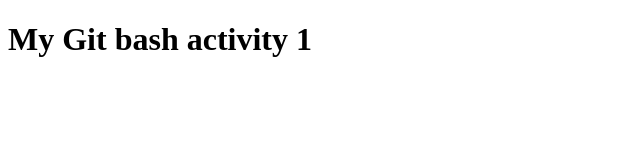
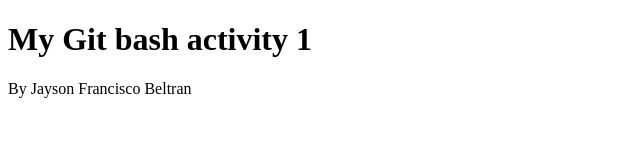
Before and after one commit to Jay0180/sscgi_beltran_act1, a plain HTML site: page index.html in a window 1280 px wide. Shown: the whole page, without its empty margins (0-640 px from the left). Drawn offline with Linux system fonts and the light colour scheme.

Commit message:
Final commit

```diff
--- a/index.html
+++ b/index.html
@@ -7,5 +7,6 @@
 </head>
 <body>
     <h1>My Git bash activity 1</h1>
+    <p>By Jayson Francisco Beltran</p>
 </body>
 </html>
```
